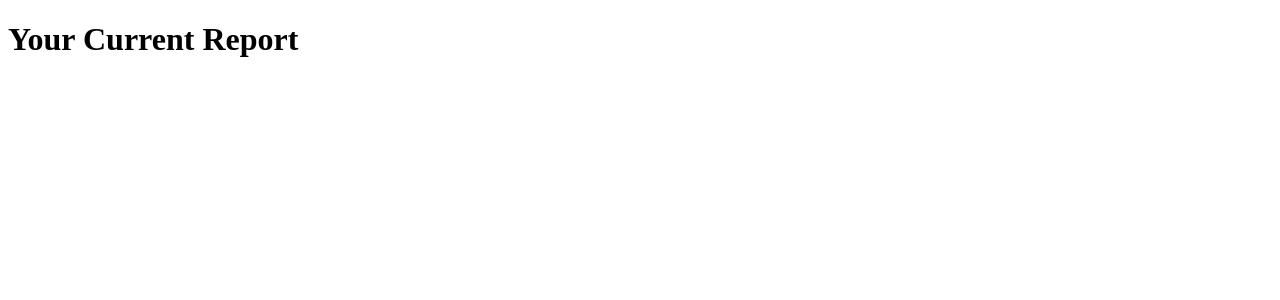
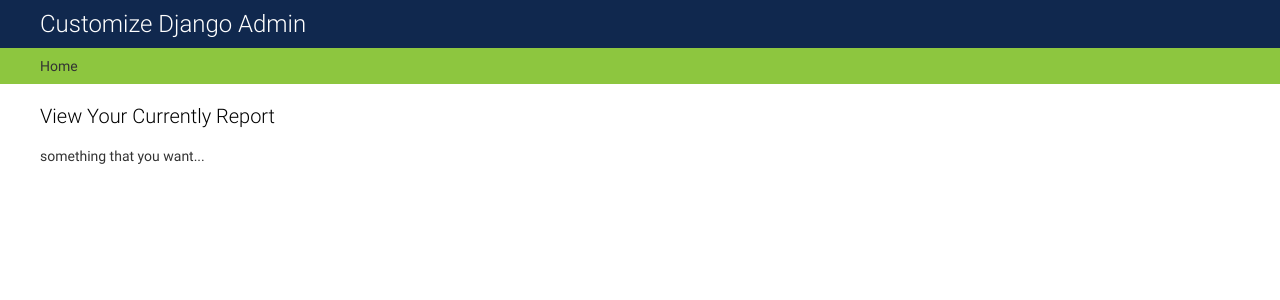
Before and after one commit to muhammadzohaibr556/customize-django-admin, a Django app: page /report/ in a window 1280 px wide. Shown: the top 300 px of the page. Run offline with Django 3.2, Linux system fonts and the light colour scheme.

Commit message:
adding link to django admin

```diff
--- a/customize_admin/urls.py
+++ b/customize_admin/urls.py
@@ -20,5 +20,5 @@
 from demo.views import *
 urlpatterns = [
     path('admin/', admin.site.urls),
-    path('report/', Report.as_view(), name="report" )
+    path('report/', report, name="report" )
 ] + static(settings.MEDIA_URL, document_root=settings.MEDIA_ROOT)
--- a/demo/views.py
+++ b/demo/views.py
@@ -1,5 +1,5 @@
 from django.shortcuts import render
 from django.views.generic import TemplateView
 # Create your views here.
-class Report(TemplateView):
-    template_name = 'report.html'
+def report(request):
+    return render (request,"report.html")
--- a/templates/report.html
+++ b/templates/report.html
@@ -1,4 +1,5 @@
-
+{% extends 'admin/base.html' %}
+{% load static %}
 <!DOCTYPE html>
 <html lang="en">
 <head>
@@ -6,8 +7,47 @@
     <meta name="viewport" content="width=device-width, initial-scale=1.0">
     <meta http-equiv="X-UA-Compatible" content="ie=edge">
     <title>Django Admin</title>
+    {% block extrastyle %}
+    <link rel="stylesheet" href="{% static 'css/admin.css' %}">
+    {% endblock %}
 </head>
 <body>
-    <h1>Your Current Report</h1>
+    <div id="header">
+        <div id="branding">
+        {% block branding %}<h1>Customize Django Admin</h1>{% endblock %}
+        </div>
+        {% block usertools %}
+        {% if has_permission %}
+        <div id="user-tools">
+            {% block welcome-msg %}
+                Welcome,
+                <strong>{% firstof user.get_short_name user.get_username %}</strong>.&nbsp;&nbsp;&nbsp;
+            {% endblock %}
+            <a href="{% url 'report' %}">Report</a>&nbsp;&nbsp;&nbsp;
+
+            {% block userlinks %}
+                {% if site_url %}
+                    <a href="{{ site_url }}">View site</a>&nbsp;&nbsp;&nbsp;
+                {% endif %}
+                {% if user.is_active and user.is_staff %}
+                    {% url 'django-admindocs-docroot' as docsroot %}
+                    {% if docsroot %}
+                        <a href="{{ docsroot }}">Documentation</a> &nbsp;&nbsp;&nbsp;
+                    {% endif %}
+                {% endif %}
+                {% if user.has_usable_password %}
+                <a href="{% url 'admin:password_change' %}">Change password</a> &nbsp;&nbsp;&nbsp;
+                {% endif %}
+                <a href="{% url 'admin:logout' %}">Log out</a>
+            {% endblock %}
+        </div>
+        {% endif %}
+        {% endblock %}
+        {% block nav-global %}{% endblock %}
+    </div>
+    {% block content %}
+    <h1>View Your Currently Report</h1>
+    something that you want...
+    {% endblock %}
 </body>
 </html>
```
